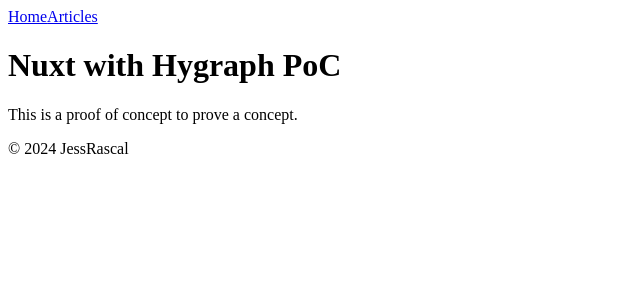
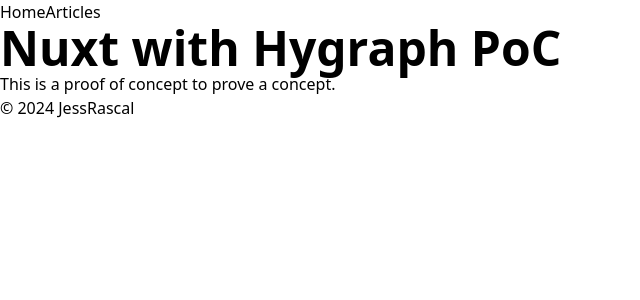
Before and after one commit to JessRascal/nuxt-with-hygraph-poc, a Nuxt app: page / in a window 1280 px wide. Shown: the top 300 px of the page, without its empty margins (0-640 px from the left). Built offline with nearby package versions, Linux system fonts and the light colour scheme.

Commit message:
Add Tailwind and setup for base styles

```diff
--- /dev/null
+++ b/assets/css/main.css
@@ -0,0 +1,27 @@
+/* HEADINGS */
+h1,
+h2,
+h3,
+h4,
+h5,
+h6 {
+  @apply font-semibold;
+}
+h1 {
+  @apply text-5xl;
+}
+h2 {
+  @apply text-4xl;
+}
+h3 {
+  @apply text-3xl;
+}
+h4 {
+  @apply text-2xl;
+}
+h5 {
+  @apply text-xl;
+}
+h6 {
+  @apply text-lg;
+}
--- a/nuxt.config.ts
+++ b/nuxt.config.ts
@@ -4,4 +4,6 @@
   typescript: {
     typeCheck: true,
   },
+  css: ['@/assets/css/main.css'],
+  modules: ['@nuxtjs/tailwindcss'],
 });
--- a/package.json
+++ b/package.json
@@ -18,6 +18,7 @@
   },
   "devDependencies": {
     "@nuxt/eslint-config": "^0.2.0",
+    "@nuxtjs/tailwindcss": "^6.11.4",
     "eslint": "^8.57.0",
     "eslint-config-prettier": "^9.1.0",
     "eslint-plugin-prettier": "^5.1.3",
--- /dev/null
+++ b/tailwind.config.ts
@@ -0,0 +1,12 @@
+import type { Config } from 'tailwindcss';
+import colors from 'tailwindcss/colors';
+
+export default <Partial<Config>>{
+  theme: {
+    extend: {
+      colors: {
+        primary: colors.indigo,
+      },
+    },
+  },
+};
```
Also changed, not shown: 1 other file (tests, documents, lock files or other folders).
